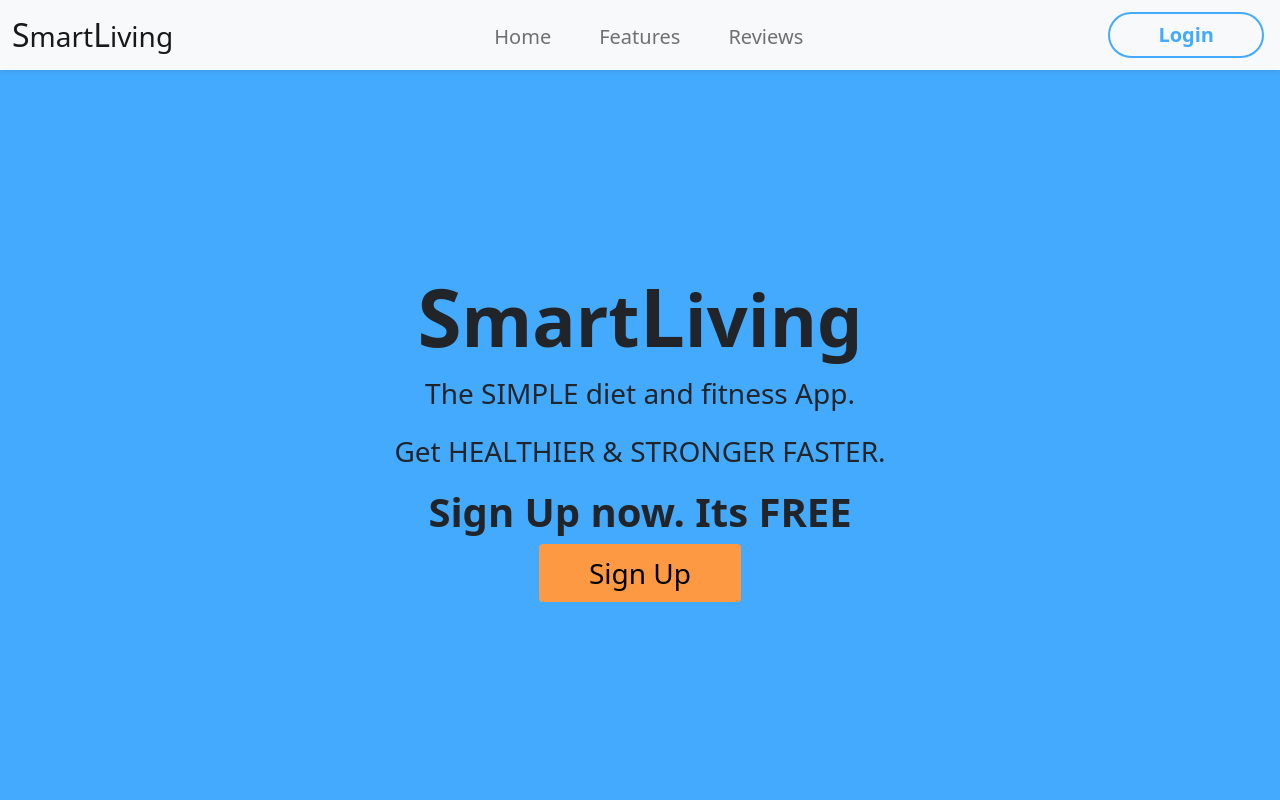
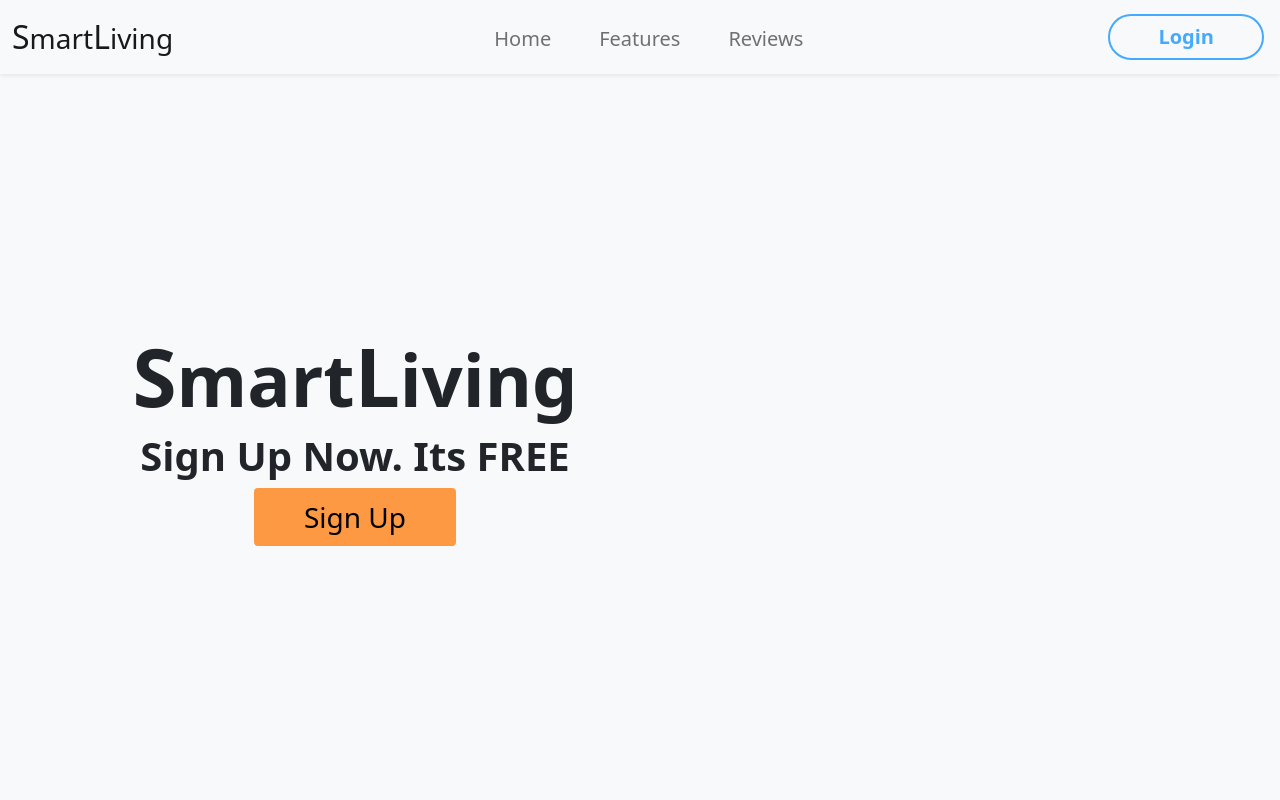
Before and after one commit to jjtippetts/SmartLiving, a Vue app: page / in a window 1280 px wide. Shown: the top 800 px of the page. Built offline with nearby package versions, Linux system fonts and the light colour scheme; no server answers.

Commit message:
Made the home page more responsive. Fixed some bugs

```diff
--- a/src/App.vue
+++ b/src/App.vue
@@ -1,7 +1,9 @@
 <template>
   <div id="app">
     <SiteNav></SiteNav>
-    <router-view/>
+    <main>
+      <router-view/>
+    </main>
   </div>
 </template>
 
@@ -25,12 +27,6 @@ export default {
 <style lang="scss" scoped>
 
 #app {
-  /*font-family: Avenir, Helvetica, Arial, sans-serif;*/
-  /*-webkit-font-smoothing: antialiased;*/
-  /*-moz-osx-font-smoothing: grayscale;*/
-  /*text-align: center;*/
-  /*color: #2c3e50;*/
-  /*margin-top: 60px;*/
   margin-top: $headerHeight;
 }
 </style>
--- a/src/assets/custom.scss
+++ b/src/assets/custom.scss
@@ -4,4 +4,25 @@
 $primary: #44AAFD;
 $secondary: #FD9843;
 
-$headerHeight: 70px;
+$facebook: #3b5998;
+$google: #dc3545;
+$twitter: #657786;
+
+// scss-docs-start theme-colors-map
+$theme-colors: (
+        "primary":    $primary,
+        "secondary":  $secondary,
+        "success":    #198754,
+        "info":       #0dcaf0,
+        "warning":    #ffc107,
+        "danger":     #dc3545,
+        "light":      #f8f9fa,
+        "dark":       #212529,
+        "facebook":   $facebook,
+        "google":     $google,
+        "twitter":    $twitter
+);
+
+@import "~bootstrap/scss/bootstrap";
+
+$headerHeight: 74px;
--- a/src/components/SiteNav.vue
+++ b/src/components/SiteNav.vue
@@ -1,10 +1,12 @@
 <template>
+  <header>
     <nav class="navbar fixed-top navbar-expand-lg navbar-light bg-light shadow-sm">
       <div class="container-fluid">
         <router-link to="/" class="navbar-brand fs-3" href="#"><span class="navbar-brand fs-2 me-0">S</span>mart<span
             class="navbar-brand fs-2 me-0">L</span>iving
         </router-link>
-      <button class="navbar-toggler" type="button" data-bs-toggle="collapse" data-bs-target="#navbarNavAltMarkup"
+        <button class="navbar-toggler ms-auto" type="button" data-bs-toggle="collapse"
+                data-bs-target="#navbarNavAltMarkup"
                 aria-controls="navbarNavAltMarkup" aria-expanded="false" aria-label="Toggle navigation">
           <span class="navbar-toggler-icon"></span>
         </button>
@@ -19,34 +21,185 @@
             <router-link to="/#home-reviews" class="nav-link fs-5 px-4">
               Reviews
             </router-link>
-<!--          <router-link to="/diet" class="nav-link fs-5 px-4" aria-current="page">-->
-<!--            Diet-->
-<!--          </router-link>-->
-        </div>
-        <div class="d-flex">
-          <button v-if="isSignedIn" @click="logout()"
-                  class="me-1 btn btn-outline-primary rounded-pill px-5 raise fw-bold fs-5 border-2">Logout
-          </button>
-          <router-link v-else to="/login"
-                       class="me-1 btn btn-outline-primary rounded-pill px-5 raise fw-bold fs-5 border-2">
+            <a v-if="isSignedIn" @click="logout()" class="nav-link fs-5 px-4 d-lg-none">
+              Logout
+            </a>
+            <div v-else>
+              <router-link to="/login" class="nav-link fs-5 px-4 d-lg-none">
+                Signup
+              </router-link>
+              <a class="nav-link fs-5 px-4 d-lg-none" data-bs-toggle="modal" data-bs-target="#loginModal">
                 Login
-          </router-link>
+              </a>
             </div>
           </div>
         </div>
+        <div class="d-flex">
+          <button v-if="isSignedIn" @click="logout()" type="button"
+                  class="me-1 btn btn-outline-primary rounded-pill px-5 raise fw-bold fs-5 border-2 d-none d-lg-block">
+            Logout
+          </button>
+          <!-- Button trigger modal -->
+          <button v-else type="button"
+                  class="me-1 btn btn-outline-primary rounded-pill px-5 raise fw-bold fs-5 border-2 d-none d-lg-block"
+                  data-bs-toggle="modal" data-bs-target="#loginModal">
+            Login
+          </button>
+        </div>
+      </div>
     </nav>
+    <!-- Modal -->
+    <div class="modal fade" id="loginModal" tabindex="-1" aria-labelledby="exampleModalLabel" aria-hidden="true">
+      <div class="modal-dialog">
+        <div class="modal-content">
+          <div class="modal-header text-center d-block">
+            <button type="button" class="btn-close d-block ms-auto" data-bs-dismiss="modal" aria-label="Close"></button>
+            <h3 class="modal-title w-100 display-3" id="exampleModalLabel">Login</h3>
+          </div>
+          <div class="modal-body">
+            <form @submit="login()" @submit.prevent>
+              <div class="mb-3">
+                <label for="login-email" class="form-label fs-5">Email</label>
+                <input required v-bind:class="{'is-invalid': loginForm.incorrectPassword }"
+                       class="form-control form-control-lg" v-model.trim="loginForm.email" type="email"
+                       placeholder="you@email.com" id="login-email"/>
+              </div>
+              <div class="mb-4">
+                <label for="login-password" class="form-label fs-5">Password</label>
+                <input required v-bind:class="{'is-invalid': loginForm.incorrectPassword }"
+                       class="form-control form-control-lg" v-model.trim="loginForm.password" type="password"
+                       placeholder="******" id="login-password"/>
+                <div v-if="loginForm.incorrectPassword" class="invalid-feedback">
+                  Incorrect Email or Password
+                </div>
+              </div>
+              <div class="d-grid gap-2">
+                <button class="btn btn-lg btn-primary" type="button">Login</button>
+              </div>
+              <!--              <div class="d-flex justify-content-center mb-3">-->
+              <!--                <button type="submit" class="btn btn-lg btn-primary rounded-pill px-5 py-2 fw-bold">Log In</button>-->
+              <!--              </div>-->
+            </form>
+            <div class="d-flex flex-row align-items-center my-3">
+              <hr class="flex-grow-1 my-0">
+              <p class="text-muted text-center my-0 mx-2">Or login with</p>
+              <hr class="flex-grow-1 my-0">
+            </div>
+            <div class="d-flex flex-wrap justify-content-around justify-content-xl-between">
+              <button @click="loginWithFacebook()" class="btn btn-facebook mb-3" type="button">
+                <svg xmlns="http://www.w3.org/2000/svg" width="25" height="25" fill="currentColor"
+                     class="bi bi-facebook" viewBox="0 0 16 16">
+                  <path fill-rule="evenodd"
+                        d="M16 8.049c0-4.446-3.582-8.05-8-8.05C3.58 0-.002 3.603-.002 8.05c0 4.017 2.926 7.347 6.75 7.951v-5.625h-2.03V8.05H6.75V6.275c0-2.017 1.195-3.131 3.022-3.131.876 0 1.791.157 1.791.157v1.98h-1.009c-.993 0-1.303.621-1.303 1.258v1.51h2.218l-.354 2.326H9.25V16c3.824-.604 6.75-3.934 6.75-7.951z"/>
+                </svg>
+                Facebook
+              </button>
+              <button @click="loginWithGoogle()" class="btn btn-google mb-3" type="button">
+                <svg xmlns="http://www.w3.org/2000/svg" width="25" height="25" fill="currentColor"
+                     class="bi bi-google" viewBox="0 0 16 16">
+                  <path
+                      d="M15.545 6.558a9.42 9.42 0 0 1 .139 1.626c0 2.434-.87 4.492-2.384 5.885h.002C11.978 15.292 10.158 16 8 16A8 8 0 1 1 8 0a7.689 7.689 0 0 1 5.352 2.082l-2.284 2.284A4.347 4.347 0 0 0 8 3.166c-2.087 0-3.86 1.408-4.492 3.304a4.792 4.792 0 0 0 0 3.063h.003c.635 1.893 2.405 3.301 4.492 3.301 1.078 0 2.004-.276 2.722-.764h-.003a3.702 3.702 0 0 0 1.599-2.431H8v-3.08h7.545z"/>
+                </svg>
+                Google
+              </button>
+              <button @click="loginWithTwitter()" class="btn btn-twitter mb-3" type="button">
+                <svg xmlns="http://www.w3.org/2000/svg" width="25" height="25" fill="currentColor"
+                     class="bi bi-twitter" viewBox="0 0 16 16">
+                  <path
+                      d="M5.026 15c6.038 0 9.341-5.003 9.341-9.334 0-.14 0-.282-.006-.422A6.685 6.685 0 0 0 16 3.542a6.658 6.658 0 0 1-1.889.518 3.301 3.301 0 0 0 1.447-1.817 6.533 6.533 0 0 1-2.087.793A3.286 3.286 0 0 0 7.875 6.03a9.325 9.325 0 0 1-6.767-3.429 3.289 3.289 0 0 0 1.018 4.382A3.323 3.323 0 0 1 .64 6.575v.045a3.288 3.288 0 0 0 2.632 3.218 3.203 3.203 0 0 1-.865.115 3.23 3.23 0 0 1-.614-.057 3.283 3.283 0 0 0 3.067 2.277A6.588 6.588 0 0 1 .78 13.58a6.32 6.32 0 0 1-.78-.045A9.344 9.344 0 0 0 5.026 15z"/>
+                </svg>
+                Twitter
+              </button>
+            </div>
+          </div>
+          <div class="modal-footer">
+            <p class="text-center w-100">Don't have an account?
+              <router-link to="/login" @click="toggleForm()" class="text-primary">Sign Up
+                Now
+              </router-link>
+            </p>
+          </div>
+        </div>
+      </div>
+    </div>
+  </header>
 </template>
 
 <script>
 
 export default {
   name: 'SiteNav',
-  props: {
-    msg: String
+  data() {
+    return {
+      loginForm: {
+        email: '',
+        password: '',
+        incorrectPassword: false,
+      }
+    }
   },
   methods: {
     logout() {
       this.$store.dispatch('logout')
+    },
+    login() {
+      this.$store.dispatch('login', {
+        email: this.loginForm.email,
+        password: this.loginForm.password
+      }).then(response => {
+        console.log(response)
+        const {user, additionalUserInfo} = response
+        console.log(user, additionalUserInfo)
+
+        this.$store.dispatch('fetchUserProfile', user)
+
+        // Redirect to requested page or to home
+        let redirect_url = this.$route.query.redirect || '/'
+        this.$router.push(redirect_url)
+
+      }, error => {
+        // TODO: Add error message for to many logins
+        console.log(error)
+        this.loginForm.incorrectPassword = true
+      })
+    },
+    loginWithFacebook() {
+      this.$store.dispatch('loginWithFacebook').then(response => {
+
+        console.log(response)
+        const {user, additionalUserInfo} = response
+        console.log(user, additionalUserInfo)
+
+        this.$store.dispatch('fetchUserProfile', user)
+
+        // Redirect to requested page or to hom
+        let redirect_url = this.$route.query.redirect || '/'
+        this.$router.push(redirect_url)
+
+      }, error => {
+        console.log(error)
+
+      })
+    },
+    loginWithGoogle() {
+      this.$store.dispatch('loginWithGoogle').then(response => {
+
+        const {user, additionalUserInfo} = response
+        console.log(user, additionalUserInfo)
+
+        this.$store.dispatch('fetchUserProfile', user)
+
+        // Redirect to requested page or to hom
+        let redirect_url = this.$route.query.redirect || '/'
+        this.$router.push(redirect_url)
+
+      }, error => {
+        console.log(error)
+
+      })
+    },
+    loginWithTwitter() {
+
     }
   },
   computed: {
@@ -61,7 +214,7 @@ export default {
 <style lang="scss" scoped>
 
 .navbar {
-  height: $headerHeight
+  min-height: $headerHeight
 }
 
 .nav-link {
@@ -85,5 +238,8 @@ export default {
   transition: 0.5s;
 }
 
+#facebook-login {
+  background-color: #3b5998;
+}
 
 </style>
--- a/src/router/index.js
+++ b/src/router/index.js
@@ -49,7 +49,7 @@ const router = new VueRouter({
             return {
                 selector: to.hash,
                 // y is height of header
-                offset: { x: 0, y: 70},
+                offset: { x: 0, y: 74},
                 behavior: 'smooth',
             }
         }
--- a/src/views/Home.vue
+++ b/src/views/Home.vue
@@ -1,18 +1,22 @@
 <template>
   <div>
-    <section class="container-fluid bg-primary p-4 d-flex flex-column align-items-center justify-content-center" id="home-display">
-      <transition name="slide-fade">
-        <h1 v-if="pageLoad" class="display-2 px-5 fw-bolder"><span class="display-1 me-0 fw-bolder">S</span>mart<span
-            class="display-1 me-0 fw-bolder">L</span>iving</h1>
-      </transition>
-      <p class="lead fs-3">
-        The SIMPLE diet and fitness App.
-      </p>
-      <p class="lead fs-3">
-        Get HEALTHIER & STRONGER FASTER.
-      </p>
-      <h1 class="fw-bolder">Sign Up now. Its FREE</h1>
-      <button class="btn btn-secondary border-2 px-5 align-self-center fs-3">Sign Up</button>
+    <section class="bg-light" id="home-display">
+      <div class="container">
+        <div class="row align-items-center">
+          <div class="col-6 d-flex flex-column align-items-center">
+            <transition name="slide-fade">
+              <h1 v-if="pageLoad" class="display-2 px-5 fw-bolder"><span class="display-1 me-0 fw-bolder">S</span>mart<span
+                  class="display-1 me-0 fw-bolder">L</span>iving</h1>
+            </transition>
+            <h1 class="fw-bolder">Sign Up Now. Its FREE</h1>
+            <button class="btn btn-secondary border-2 px-5 align-self-center fs-3">Sign Up</button>
+          </div>
+          <div class="col-6 d-flex flex-column align-items-center rounded">
+<!--            <p>Get Stronger</p>-->
+<!--            <p>Get Healthier</p>-->
+          </div>
+        </div>
+      </div>
     </section>
     <section class="container-fluid bg-dark p-4 d-flex flex-column align-items-center justify-content-center" id="home-features">
 
@@ -48,7 +52,7 @@ export default {
   opacity: 0;
 }
 
-section {
+section, .container, .row {
   min-height: calc(100vh - #{$headerHeight});
 }
 </style>
--- a/vue.config.js
+++ b/vue.config.js
@@ -10,7 +10,6 @@ module.exports = {
             scss: {
                 additionalData: `
                     @import "@/assets/custom.scss";
-                    @import "~bootstrap/scss/bootstrap";
                 `
             }
 
```
Also changed, not shown: src/views/Login.vue (+10 -18 lines), src/assets/images/logo.png (renamed from src/assets/logo.png). Lines whose indentation alone changed are shown as unchanged.
